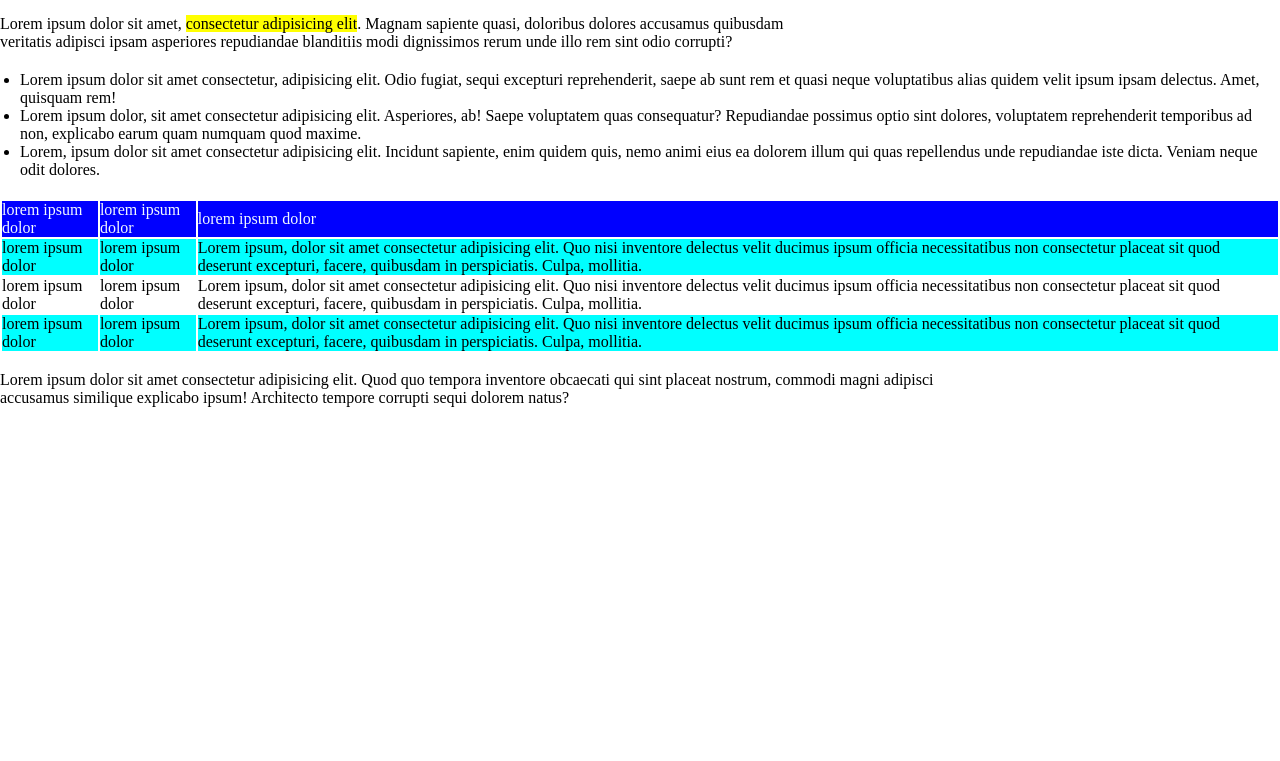
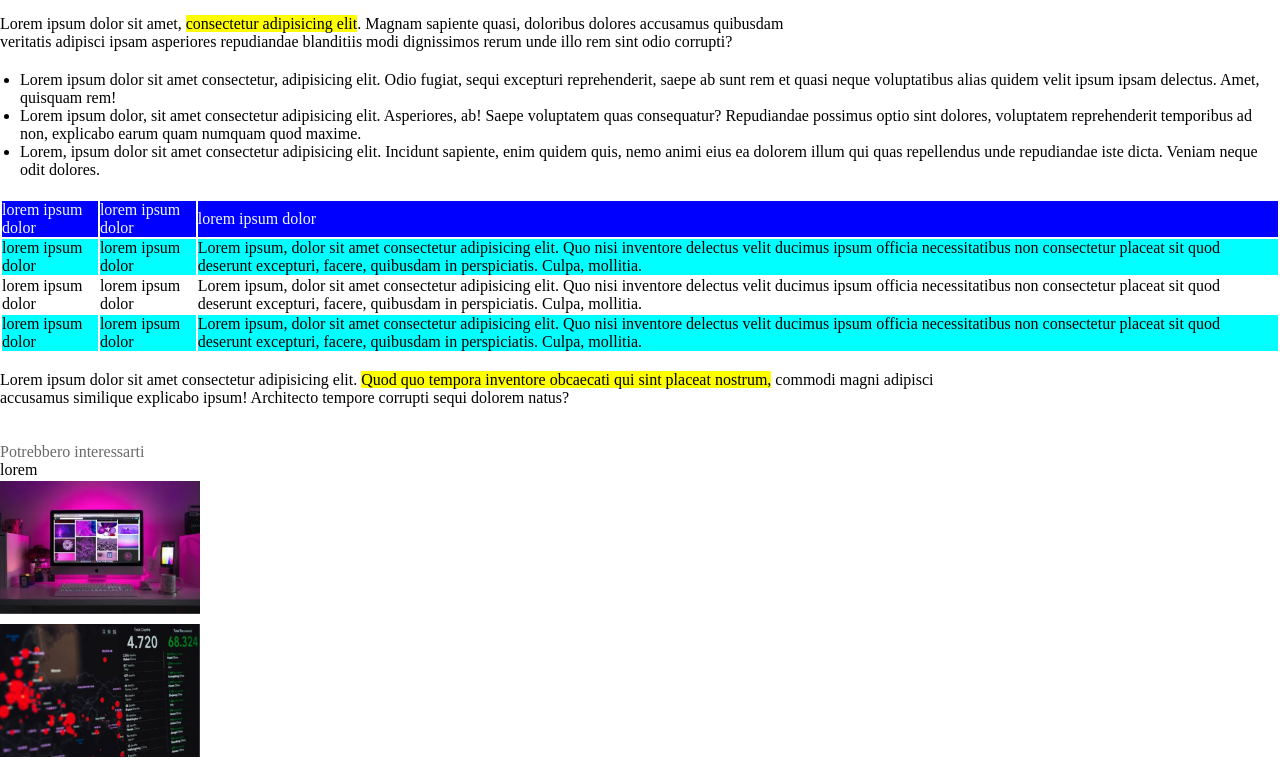
Before and after one commit to AlessioPirrotta/html-css-booleaner, a plain HTML site: page index.html in a window 1280 px wide. Shown: the part 370-1131 px from the top of the page. Before the commit the page ends 800 px from the top, so only its background shows below. Drawn offline with Linux system fonts and the light colour scheme.

Commit message:
footer e fine  (non sono riuscito a mettere le scritte nelle img)

```diff
--- a/assets/css/style.css
+++ b/assets/css/style.css
@@ -69,3 +69,25 @@ span{
     .dispari{
         background-color: aqua;
     }
+    #grigio{
+        color: grey;
+    }
+    #monitor{
+        width: 200px;
+        display: block;
+    }
+    #grafico{
+        width: 200px;
+        padding-top: 10px;
+    }
+
+    .container{
+        position: relative;
+        text-align: center;
+
+    }
+    div{
+        position: absolute;
+
+        color: black;
+    }
--- a/index.html
+++ b/index.html
@@ -66,10 +66,23 @@
         <br>
         <article>
             <p>
-                Lorem ipsum dolor sit amet consectetur adipisicing elit. Quod quo tempora inventore obcaecati qui sint placeat nostrum, commodi magni adipisci <br>accusamus similique explicabo ipsum! Architecto tempore corrupti sequi dolorem natus?
+                Lorem ipsum dolor sit amet consectetur adipisicing elit. <span class="evidenziato">Quod quo tempora inventore obcaecati qui sint placeat nostrum,</span> commodi magni adipisci <br>accusamus similique explicabo ipsum! Architecto tempore corrupti sequi dolorem natus?
             </p>
         </article>
     </figure>
+    <br>
+    <br>
+    <footer>
+        <span id="Grigio">Potrebbero interessarti</span>
+        <figure id="container">
+            <div>lorem</div>
+            <img id="monitor" src="./assets/img/monitor.jpg" alt="foto monitor">
+        </figure>
+        <img id="grafico" src="./assets/img/graph.jpg" alt="foto grafico">
+
+    </footer>
+
+
 
 
 
```
